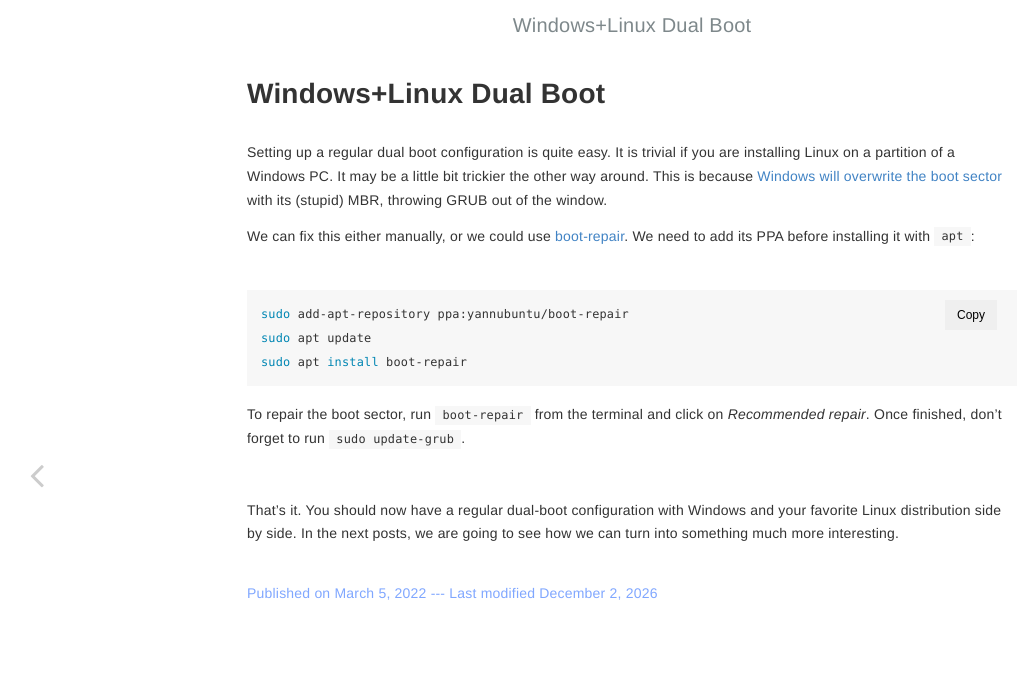
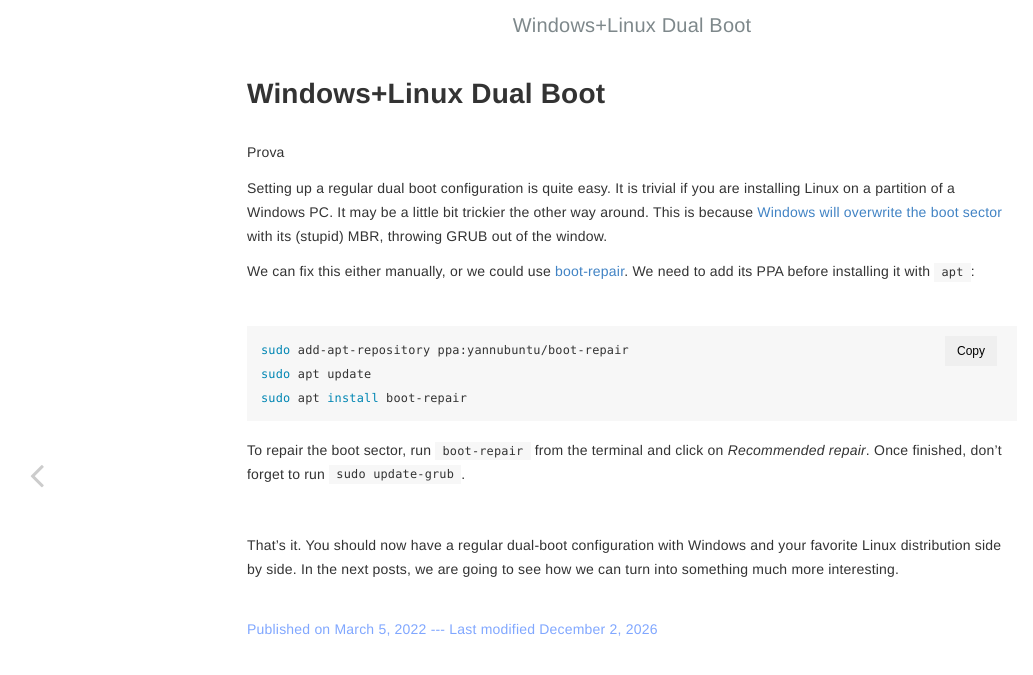
Before and after one commit to mp1994/mp1994.github.io, a Jekyll site: the page built from _posts/2022-03-05-winux.md, in a window 1280 px wide. Shown: the top 675 px of the page, without its empty margins (8-1041 px from the left). Built offline with Jekyll 4.4.1, drawn with Linux system fonts in a browser that asks for light colours; comment, search, counter and statistics services are not loaded.

Commit message:
Debugging include html

```diff
--- /dev/null
+++ b/_includes/test.html
@@ -0,0 +1 @@
+<p>Prova</p>
--- a/_posts/2022-03-05-winux.md
+++ b/_posts/2022-03-05-winux.md
@@ -8,6 +8,7 @@
 published: true
 ---
 
+{% include test.html %}
 Setting up a regular dual boot configuration is quite easy. It is trivial if you are installing Linux on a partition of a Windows PC. It may be a little bit trickier the other way around. This is because [Windows will overwrite the boot sector](https://unix.stackexchange.com/a/68587/437761) with its (stupid) MBR, throwing GRUB out of the window.
 
 We can fix this either manually, or we could use [boot-repair](https://sourceforge.net/projects/boot-repair/). We need to add its PPA before installing it with `apt`:
```
Also changed, not shown: _posts/2022-03-05-dual-boot.md (+2 -0 lines).
